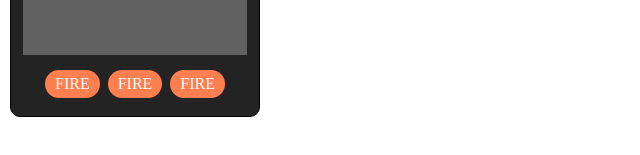
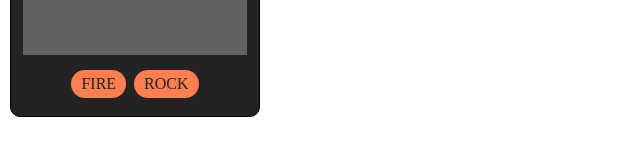
Before and after one commit to Seixaslima/angular-service, an Angular app: page / in a window 1280 px wide. Shown: the part 243-398 px from the top of the page, without its empty margins (0-640 px from the left). Built offline with nearby package versions, Linux system fonts and the light colour scheme.

Commit message:
desacoplando o componente card

```diff
--- a/src/app/components/card/card.component.css
+++ b/src/app/components/card/card.component.css
@@ -38,7 +38,7 @@
 .card__stats__type {
   background-color: coral;
   border-radius: 300px;
-  color: white;
+  color: #232323;
   padding: 5px 10px;
   text-transform: uppercase;
 }
--- a/src/app/components/card/card.component.html
+++ b/src/app/components/card/card.component.html
@@ -1,13 +1,11 @@
 <article class="card">
   <header class="card__title">
-    <h3>Charmander</h3>
+    <h3>{{ name }}</h3>
   </header>
   <figure class="card__body">
     <img src="" alt="Pokemon" />
   </figure>
   <div class="card__stats">
-    <span class="card__stats__type"> Fire</span>
-    <span class="card__stats__type"> Fire</span>
-    <span class="card__stats__type"> Fire</span>
+    <span *ngFor="let type of statsType" class="card__stats__type"> {{ type }}</span>
   </div>
 </article>
--- a/src/app/components/card/card.component.ts
+++ b/src/app/components/card/card.component.ts
@@ -1,12 +1,16 @@
+import { CommonModule } from '@angular/common';
 import { Component } from '@angular/core';
 
 @Component({
   selector: 'app-card',
   standalone: true,
-  imports: [],
+  imports: [CommonModule],
   templateUrl: './card.component.html',
   styleUrl: './card.component.css'
 })
 export class CardComponent {
 
+  name:string = "Charmander"
+  statsType:string[] = ['Fire', 'Rock']
+
 }
```
